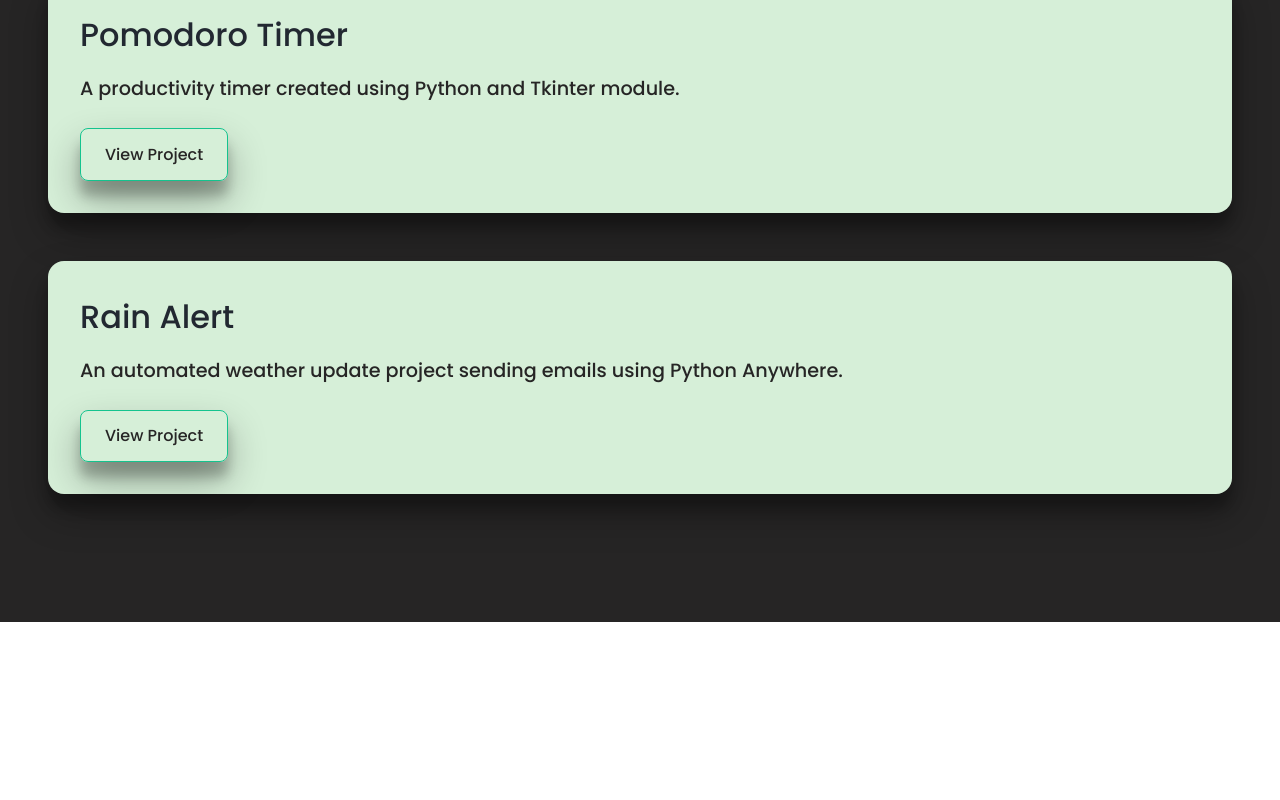
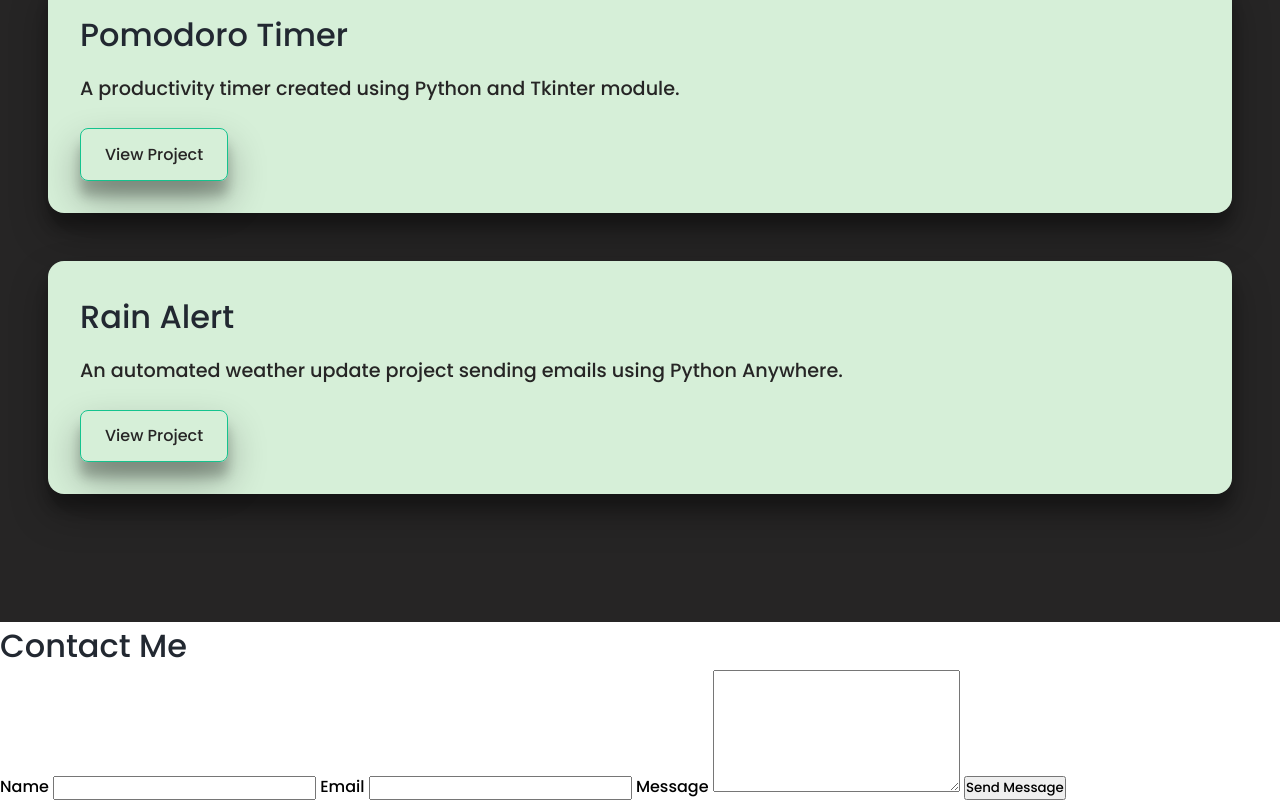
Before and after one commit to Vivek13121/Portfolio, a plain HTML site: page index.html in a window 1280 px wide. Shown: the part 2169-2969 px from the top of the page. Before the commit the page ends 2791 px from the top, so only its background shows below. Drawn offline with Linux system fonts and the light colour scheme.

Commit message:
Update index.html

```diff
--- a/index.html
+++ b/index.html
@@ -157,5 +157,27 @@
       </div>
 
     </div>
+
+    <!-- contact us -->
+<div class="contact-body">
+<section id="contact">
+  <div class="container2">
+      <h2>Contact Me</h2>
+      <form action="mailto:vivek131215@gmail.com" method="post" enctype="text/plain">
+          <label for="name">Name</label>
+          <input type="text" id="name" name="name" required>
+
+          <label for="email">Email</label>
+          <input type="email" id="email" name="email" required>
+
+          <label for="message">Message</label>
+          <textarea id="message" name="message" rows="6" required></textarea>
+
+          <button type="submit">Send Message</button>
+      </form>
+  </div>
+</section>
+</div>
+
   </body>
 </html>
```
